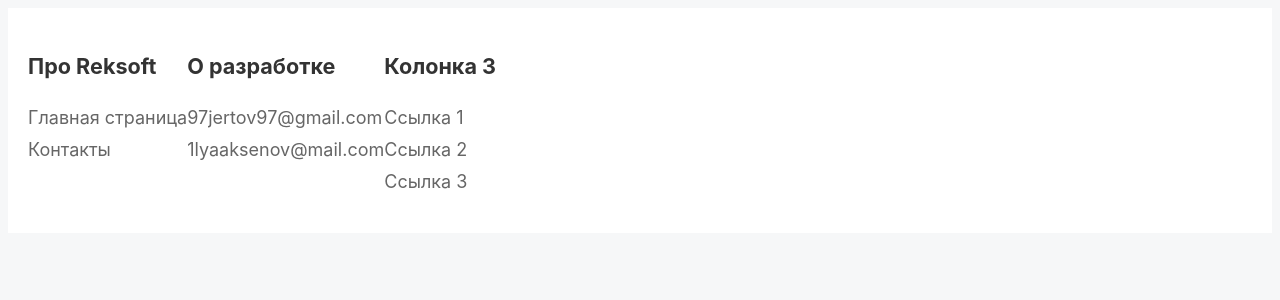
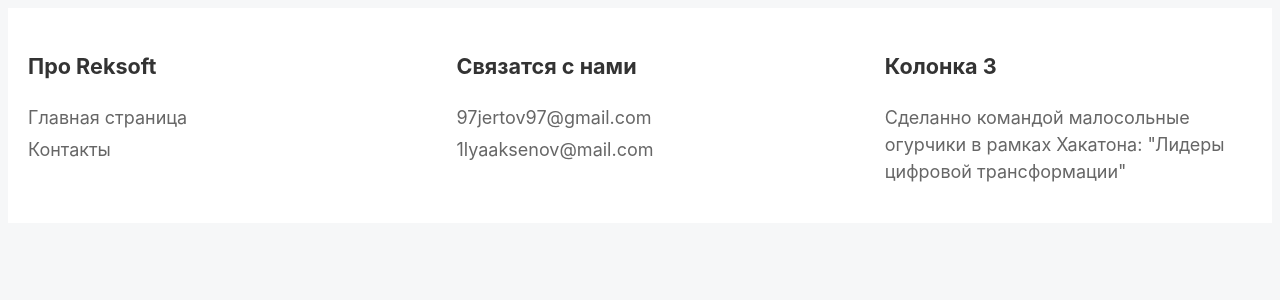
Before and after one commit to Redazey/MoscowHack, a React (Vite) app in the folder frontend/: page / in a window 1280 px wide. Shown: the top 300 px of the page. Built offline with nearby package versions, Linux system fonts and the light colour scheme.

Commit message:
add/ footer

```diff
--- a/frontend/src/components/footer/Footer.module.scss
+++ b/frontend/src/components/footer/Footer.module.scss
@@ -5,12 +5,21 @@
 }
 .footer {
   display: flex;
-
+  justify-content: space-between;
   background-color: var(--footer-background-color);
   padding: 20px;
-  width: 100%;
 
-  .column {
+  .column-left,
+  .column-right {
+    flex: 1;
+  }
+  div{width: 30%}
+
+  .column-center {
+    flex: 1;
+    text-align: center;
+  }
+
   h3 {
     font-size: 1.2em;
     color: #333;
@@ -34,4 +43,3 @@
     }
   }
 }
-}
--- a/frontend/src/components/footer/Footer.tsx
+++ b/frontend/src/components/footer/Footer.tsx
@@ -4,26 +4,26 @@ import classes from "./Footer.module.scss";
 const Footer = () => {
     return (
         <footer className={classes.footer}>
-            <div className={classes.column}>
+            <div className={classes.columnLeft}>
                 <h3>Про Reksoft</h3>
                 <ul>
                     <li><a href="#">Главная страница</a></li>
                     <li><a href="#">Контакты</a></li>
                 </ul>
             </div>
-            <div className={classes.column}>
-                <h3>О разработке</h3>
+            <div className={classes.columnRight}>
+                <h3>Связатся с нами</h3>
                 <ul>
                     <li><a href="#">97jertov97@gmail.com</a></li>
                     <li><a href="#">1lyaaksenov@mail.com</a></li>
                 </ul>
             </div>
-            <div className={classes.column}>
+            <div className={classes.columnRight}>
                 <h3>Колонка 3</h3>
                 <ul>
-                    <li><a href="#">Ссылка 1</a></li>
-                    <li><a href="#">Ссылка 2</a></li>
-                    <li><a href="#">Ссылка 3</a></li>
+                    <li>
+                       <a>Сделанно командой малосольные огурчики в рамках Хакатона: "Лидеры цифровой трансформации"</a>
+                    </li>
                 </ul>
             </div>
         </footer>
```
Lines whose indentation alone changed are shown as unchanged.
